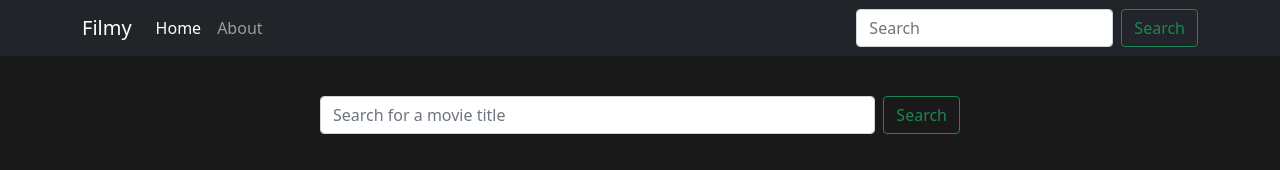
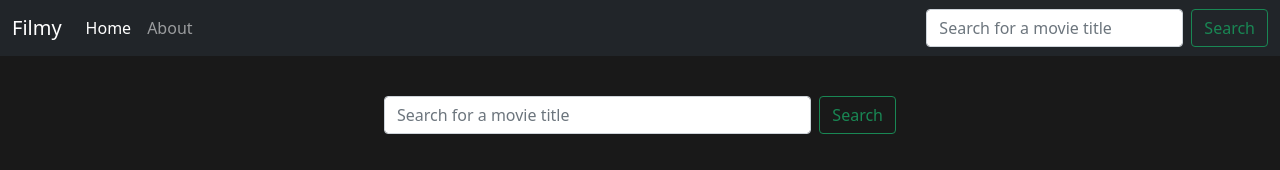
Before and after one commit to Akseluhr/Filmy, a React (Create React App) app in the folder client/: page / in a window 1280 px wide. Shown: the top 170 px of the page. Built offline with nearby package versions, Linux system fonts and the light colour scheme.

Commit message:
Fixade navbar responsiveness

```diff
--- a/client/src/components/Global/NavBar.jsx
+++ b/client/src/components/Global/NavBar.jsx
@@ -1,20 +1,24 @@
-import React from 'react'
+import Button from 'react-bootstrap/Button'
 import Container from 'react-bootstrap/Container'
+import Form from 'react-bootstrap/Form'
 import Nav from 'react-bootstrap/Nav'
 import Navbar from 'react-bootstrap/Navbar'
 import { LinkContainer } from 'react-router-bootstrap'
-import Form from 'react-bootstrap/Form'
-import Button from 'react-bootstrap/Button'
 
-const NavBar = () => {
+function NavBar() {
   return (
-    <div className='navBar'>
-      <Navbar bg='dark' variant='dark'>
-        <Container>
-          <LinkContainer to='/'>
-            <Navbar.Brand>Filmy</Navbar.Brand>
-          </LinkContainer>
-          <Nav className='me-auto'>
+    <Navbar bg='dark' variant='dark' expand='md'>
+      <Container fluid>
+        <LinkContainer to='/'>
+          <Navbar.Brand>Filmy</Navbar.Brand>
+        </LinkContainer>
+        <Navbar.Toggle aria-controls='navbarScroll' />
+        <Navbar.Collapse id='navbarScroll'>
+          <Nav
+            className='me-auto my-2 my-lg-0'
+            style={{ maxHeight: '100px' }}
+            navbarScroll
+          >
             <LinkContainer to='/'>
               <Nav.Link>Home</Nav.Link>
             </LinkContainer>
@@ -25,15 +29,15 @@ const NavBar = () => {
           <Form className='d-flex'>
             <Form.Control
               type='search'
-              placeholder='Search'
+              placeholder='Search for a movie title'
               className='me-2'
               aria-label='Search'
             />
             <Button variant='outline-success'>Search</Button>
           </Form>
-        </Container>
-      </Navbar>
-    </div>
+        </Navbar.Collapse>
+      </Container>
+    </Navbar>
   )
 }
 
--- a/client/src/components/Home/styles/_SearchBar.scss
+++ b/client/src/components/Home/styles/_SearchBar.scss
@@ -1,5 +1,5 @@
 .searchBar {
-  max-width: 40rem;
+  max-width: 32rem;
   margin: auto;
   margin-bottom: 2rem;
 }
```
